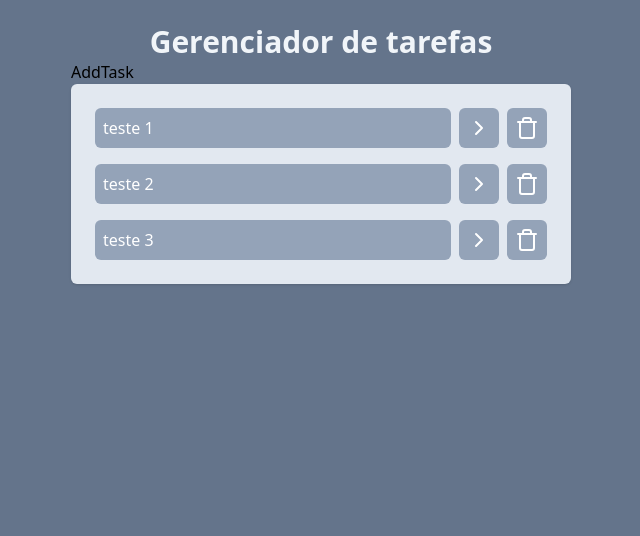
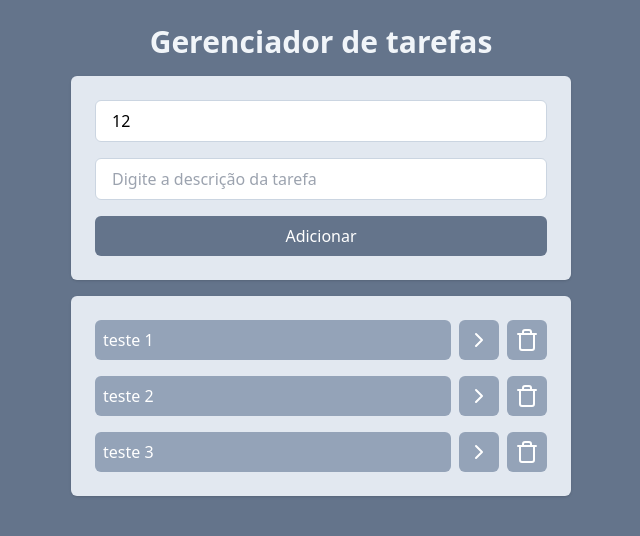
Before and after one commit to nath4nferreira/Gerenciador-de-tarefas, a React (Vite) app: page / in a window 1280 px wide. Shown: the top 536 px of the page, without its empty margins (319-959 px from the left). Built offline with nearby package versions, Linux system fonts and the light colour scheme.

Commit message:
adicionando tarefas

```diff
--- a/src/App.jsx
+++ b/src/App.jsx
@@ -36,18 +36,33 @@
   }
 
 function onDeleteTaskClick(taskId) {
-    const newTasks = tasks.filter(task => task.id != taskId)
+    const newTasks = tasks.filter((task)=> task.id != taskId)
     setTasks(newTasks)
 
 }
+
+function onAddTaskSubmit (title, description) {
+  const newTasks = {
+    id: tasks.length + 1,
+    title: title,
+    description: description,
+    isCompleted: false
+  }
+  setTasks([...tasks, newTasks])
+}
+
   return (
     <div className="w-screen h-screen bg-slate-500 flex justify-center p-6">
-      <div className="w-[500px]">
+      <div className="w-[500px] space-y-4">
         <h1 className="text-3xl text-slate-100 font-bold text-center">
           Gerenciador de tarefas
         </h1>
-        <AddTask />
-        <Tasks tasks={tasks} onTaskClick={onTaskClick} onDeleteTaskClick={onDeleteTaskClick} />
+        <AddTask onAddTaskSubmit={onAddTaskSubmit}/>
+          <Tasks
+          tasks={tasks}
+          onTaskClick={onTaskClick}
+          onDeleteTaskClick={onDeleteTaskClick}
+        />
         </div>
     </div>
   );
--- a/src/components/AddTask.jsx
+++ b/src/components/AddTask.jsx
@@ -1,5 +1,29 @@
-function AddTask(){
-    return <h1>AddTask</h1>
+import { useState } from "react"
+
+function AddTask({onAddTaskSubmit}){
+    const [title, setTitle] = useState("12")
+    const [description, setDescription] = useState("")
+    return (
+    <div className="space-y-4 p-6 bg-slate-200 rounded-md shadow flex flex-col">
+        <input
+        type="text"
+        placeholder="Digite o título da tarefa"
+        className="border border-slate-300 outline-slate-400 px-4 py-2 rounded-md"
+        value={title}
+        onChange={(event) => setTitle(event.target.value)}
+        />
+        <input
+        type="text"
+        placeholder="Digite a descrição da tarefa" className="border border-slate-300 outline-slate-400 px-4 py-2 rounded-md"
+        value={description}
+        onChange={(event) => setDescription(event.target.value)}
+        />
+        <button
+        onClick={() => onAddTaskSubmit(title,description)}
+        className="bg-slate-500 text-white px-4 py-2 rounded-md">
+            Adicionar
+        </button>
+    </div>)
 }
 
 export default AddTask
--- a/src/components/Tasks.jsx
+++ b/src/components/Tasks.jsx
@@ -1,17 +1,21 @@
 import { ChevronRightIcon, TrashIcon } from "lucide-react"
 
-function Tasks(props){
+function Tasks({tasks, onTaskClick, onDeleteTaskClick}){
     return (
     <ul className="space-y-4 p-6 bg-slate-200 rounded-md shadow">
-        {props.tasks.map((task) =>
+        {tasks.map((task) =>
         <li key={task.id} className="flex gap-2">
-            <button onClick={() => props.onTaskClick(task.id)} className={`bg-slate-400 text-left w-full text-white p-2 rounded-md ${task.isCompleted && "line-through"}`}>
+            <button
+            onClick={() => onTaskClick(task.id)}
+            className={`bg-slate-400 text-left w-full text-white p-2 rounded-md ${task.isCompleted && "line-through"}`}>
             {task.title}
             </button>
-            <button className="bg-slate-400 p-2 rounded-md text-white">
+            <button
+            className="bg-slate-400 p-2 rounded-md text-white">
                 <ChevronRightIcon />
             </button>
-            <button onClick={() => props.onDeleteTaskClick(task.id)} className="bg-slate-400 p-2 rounded-md text-white">
+            <button
+            onClick={() => onDeleteTaskClick(task.id)} className="bg-slate-400 p-2 rounded-md text-white">
                 <TrashIcon />
             </button>
         </li>)}
```
